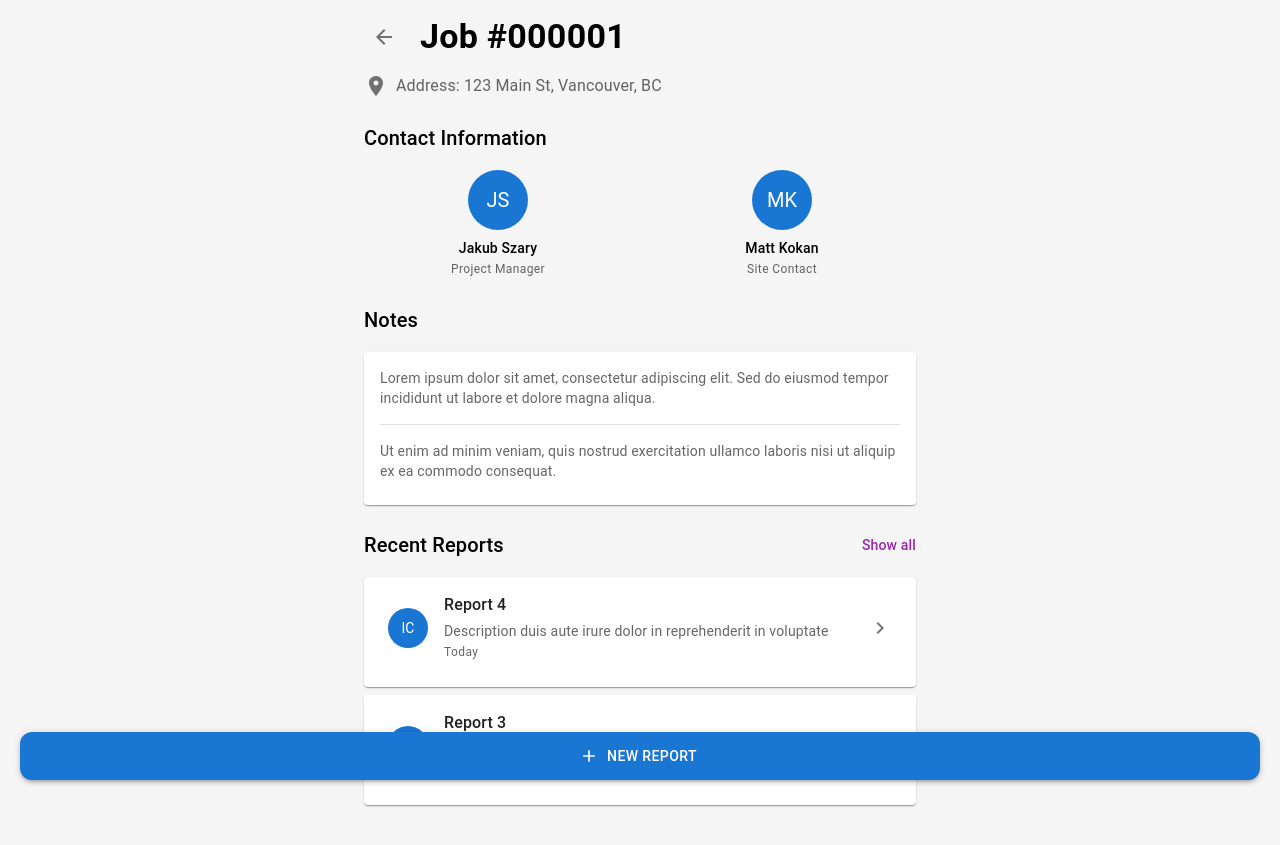
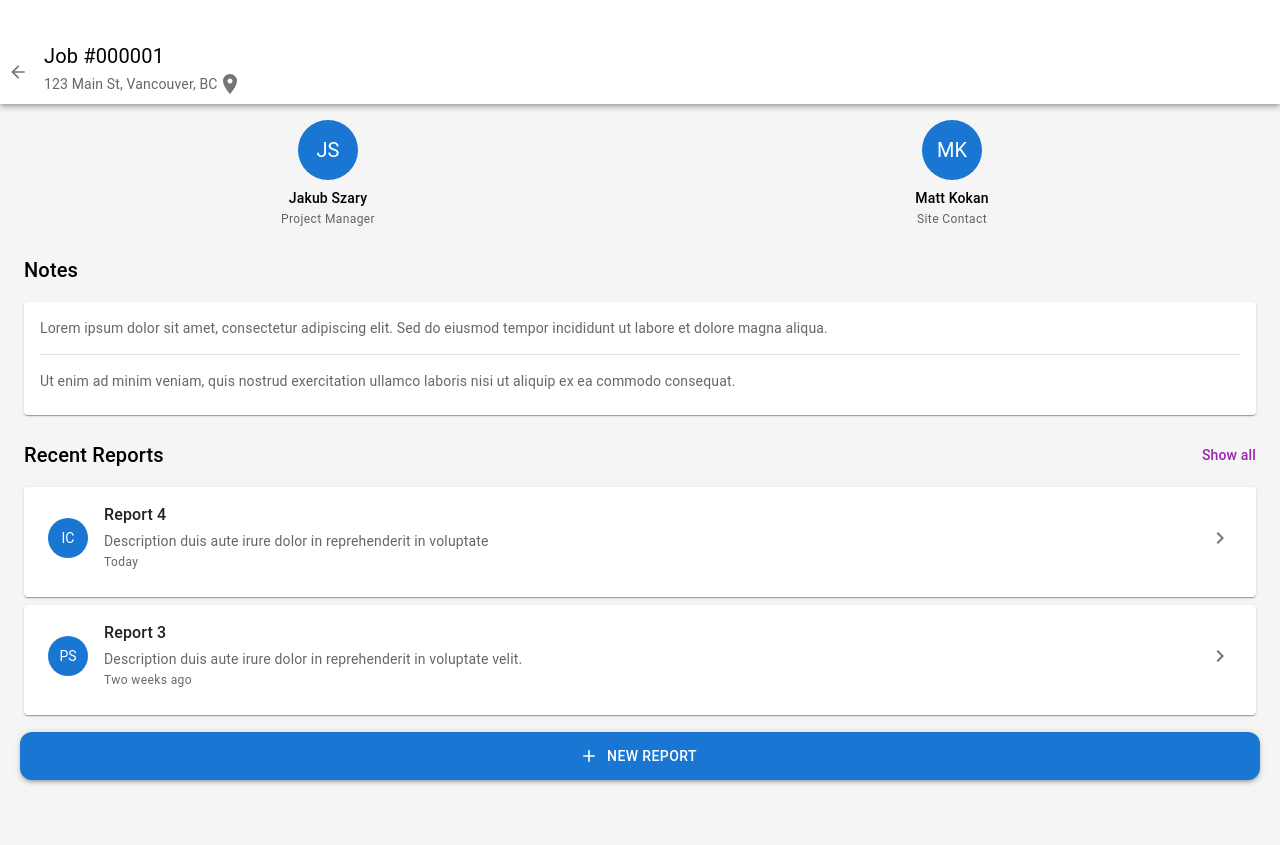
Before and after one commit to Density-Reporting-Tool/DensityReportingToolFrontend, a React (Vite) app: page /job/1 in a window 1280 px wide. After the commit the page ends 800 px from the top, so only its background shows below. Built offline with nearby package versions, Linux system fonts and the light colour scheme.

Commit message:
fix: apply reuseable header

```diff
--- a/src/pages/JobDetails.tsx
+++ b/src/pages/JobDetails.tsx
@@ -1,5 +1,5 @@
-import React from 'react'
-import { useParams, useNavigate } from 'react-router-dom'
+import React from "react";
+import { useParams, useNavigate } from "react-router-dom";
 import {
   Box,
   Container,
@@ -7,112 +7,84 @@ import {
   Card,
   CardContent,
   Avatar,
-  IconButton,
   Button,
   Stack,
   Divider,
-  Chip
-} from '@mui/material'
+} from "@mui/material";
 import {
-  ArrowBack as ArrowBackIcon,
   LocationOn as LocationIcon,
-  Info as InfoIcon,
   Add as AddIcon,
-  ChevronRight as ChevronRightIcon
-} from '@mui/icons-material'
+  ChevronRight as ChevronRightIcon,
+} from "@mui/icons-material";
+import HeaderWithBackButton from "@/components/headers/HeaderWithBackButton";
 
 // Mock data
 const jobData = {
-  jobNumber: '000001',
-  address: '123 Main St, Vancouver, BC',
+  jobNumber: "000001",
+  address: "123 Main St, Vancouver, BC",
   contacts: [
-    { initials: 'JS', name: 'Jakub Szary', role: 'Project Manager' },
-    { initials: 'MK', name: 'Matt Kokan', role: 'Site Contact' }
+    { initials: "JS", name: "Jakub Szary", role: "Project Manager" },
+    { initials: "MK", name: "Matt Kokan", role: "Site Contact" },
   ],
   notes: [
-    'Lorem ipsum dolor sit amet, consectetur adipiscing elit. Sed do eiusmod tempor incididunt ut labore et dolore magna aliqua.',
-    'Ut enim ad minim veniam, quis nostrud exercitation ullamco laboris nisi ut aliquip ex ea commodo consequat.'
+    "Lorem ipsum dolor sit amet, consectetur adipiscing elit. Sed do eiusmod tempor incididunt ut labore et dolore magna aliqua.",
+    "Ut enim ad minim veniam, quis nostrud exercitation ullamco laboris nisi ut aliquip ex ea commodo consequat.",
   ],
   recentReports: [
     {
       id: 4,
-      initials: 'IC',
-      description: 'Description duis aute irure dolor in reprehenderit in voluptate',
-      date: 'Today'
+      initials: "IC",
+      description:
+        "Description duis aute irure dolor in reprehenderit in voluptate",
+      date: "Today",
     },
     {
       id: 3,
-      initials: 'PS',
-      description: 'Description duis aute irure dolor in reprehenderit in voluptate velit.',
-      date: 'Two weeks ago'
-    }
-  ]
-}
+      initials: "PS",
+      description:
+        "Description duis aute irure dolor in reprehenderit in voluptate velit.",
+      date: "Two weeks ago",
+    },
+  ],
+};
 
 const JobDetails: React.FC = () => {
-  const { jobId } = useParams<{ jobId: string }>()
-  const navigate = useNavigate()
-
-  const handleBack = () => {
-    navigate('/')
-  }
+  const { jobId } = useParams<{ jobId: string }>();
 
   const handleNewReport = () => {
     // Handle new report creation
-    console.log('Create new report for job:', jobId)
-  }
+    console.log("Create new report for job:", jobId);
+  };
 
   const handleAddressClick = (address: string) => {
-    const encodedAddress = encodeURIComponent(address)
-    const googleMapsUrl = `https://www.google.com/maps/search/?api=1&query=${encodedAddress}`
-    window.open(googleMapsUrl, '_blank')
-  }
+    const encodedAddress = encodeURIComponent(address);
+    const googleMapsUrl = `https://www.google.com/maps/search/?api=1&query=${encodedAddress}`;
+    window.open(googleMapsUrl, "_blank");
+  };
 
   return (
-    <Container maxWidth="sm" sx={{ py: 2 }}>
+    <>
+      <HeaderWithBackButton
+        title={`Job #${jobData.jobNumber}`}
+        subtitle={`${jobData.address}`}
+        onSubtitleClick={handleAddressClick}
+      />
+      <Container maxWidth="xl" sx={{ py: 2 }}>
         {/* Header */}
-      <Box sx={{ mb: 3 }}>
-        <Box sx={{ display: 'flex', alignItems: 'center', mb: 2 }}>
-          <IconButton onClick={handleBack} sx={{ mr: 2 }}>
-            <ArrowBackIcon />
-          </IconButton>
-          <Typography variant="h4" sx={{ fontWeight: 600 }}>
-            Job #{jobData.jobNumber}
-          </Typography>
-        </Box>
-
-        <Box sx={{ display: 'flex', alignItems: 'center', mb: 3 }}>
-          <LocationIcon color="action" sx={{ mr: 1 }} />
-          <Typography
-            variant="body1"
-            color="text.secondary"
-            sx={{
-              cursor: 'pointer',
-              '&:hover': { textDecoration: 'underline' }
-            }}
-            onClick={() => handleAddressClick(jobData.address)}
-          >
-            Address: {jobData.address}
-          </Typography>
-        </Box>
-      </Box>
 
         {/* Contact Information */}
         <Box sx={{ mb: 3 }}>
-        <Typography variant="h6" sx={{ mb: 2 }}>
-          Contact Information
-        </Typography>
           <Stack direction="row" spacing={2}>
             {jobData.contacts.map((contact, index) => (
-            <Box key={index} sx={{ textAlign: 'center', flex: 1 }}>
+              <Box key={index} sx={{ textAlign: "center", flex: 1 }}>
                 <Avatar
                   sx={{
                     width: 60,
                     height: 60,
-                  bgcolor: 'primary.main',
-                  fontSize: '1.25rem',
-                  mx: 'auto',
-                  mb: 1
+                    bgcolor: "primary.main",
+                    fontSize: "1.25rem",
+                    mx: "auto",
+                    mb: 1,
                   }}
                 >
                   {contact.initials}
@@ -130,20 +102,23 @@ const JobDetails: React.FC = () => {
 
         {/* Notes Section */}
         <Box sx={{ mb: 3 }}>
-        <Box sx={{ position: 'relative', mb: 2 }}>
-          <Typography variant="h6">
-            Notes
-          </Typography>
+          <Box sx={{ position: "relative", mb: 2 }}>
+            <Typography variant="h6">Notes</Typography>
           </Box>
 
           <Card>
             <CardContent>
               {jobData.notes.map((note, index) => (
-              <Box key={index} sx={{ mb: index < jobData.notes.length - 1 ? 2 : 0 }}>
+                <Box
+                  key={index}
+                  sx={{ mb: index < jobData.notes.length - 1 ? 2 : 0 }}
+                >
                   <Typography variant="body2" color="text.secondary">
                     {note}
                   </Typography>
-                {index < jobData.notes.length - 1 && <Divider sx={{ mt: 2 }} />}
+                  {index < jobData.notes.length - 1 && (
+                    <Divider sx={{ mt: 2 }} />
+                  )}
                 </Box>
               ))}
             </CardContent>
@@ -152,23 +127,23 @@ const JobDetails: React.FC = () => {
 
         {/* Recent Reports */}
         <Box sx={{ mb: 3 }}>
-        <Box sx={{
-          display: 'flex',
-          alignItems: 'center',
-          justifyContent: 'space-between',
+          <Box
+            sx={{
+              display: "flex",
+              alignItems: "center",
+              justifyContent: "space-between",
               mb: 2,
-          position: 'relative'
-        }}>
-          <Typography variant="h6">
-            Recent Reports
-          </Typography>
+              position: "relative",
+            }}
+          >
+            <Typography variant="h6">Recent Reports</Typography>
             <Typography
               variant="body2"
               color="secondary.main"
               sx={{
-              cursor: 'pointer',
+                cursor: "pointer",
                 fontWeight: 500,
-              '&:hover': { textDecoration: 'underline' }
+                "&:hover": { textDecoration: "underline" },
               }}
             >
               Show all
@@ -177,17 +152,26 @@ const JobDetails: React.FC = () => {
 
           <Stack spacing={1}>
             {jobData.recentReports.map((report, index) => (
-            <Card key={report.id} sx={{ cursor: 'pointer', '&:hover': { boxShadow: 3 } }}>
+              <Card
+                key={report.id}
+                sx={{ cursor: "pointer", "&:hover": { boxShadow: 3 } }}
+              >
                 <CardContent sx={{ py: 2, px: 3 }}>
-                <Box sx={{ display: 'flex', alignItems: 'center', justifyContent: 'space-between' }}>
-                  <Box sx={{ display: 'flex', alignItems: 'center' }}>
+                  <Box
+                    sx={{
+                      display: "flex",
+                      alignItems: "center",
+                      justifyContent: "space-between",
+                    }}
+                  >
+                    <Box sx={{ display: "flex", alignItems: "center" }}>
                       <Avatar
                         sx={{
                           width: 40,
                           height: 40,
-                        bgcolor: 'primary.main',
-                        fontSize: '0.875rem',
-                        mr: 2
+                          bgcolor: "primary.main",
+                          fontSize: "0.875rem",
+                          mr: 2,
                         }}
                       >
                         {report.initials}
@@ -196,7 +180,11 @@ const JobDetails: React.FC = () => {
                         <Typography variant="body1" sx={{ fontWeight: 500 }}>
                           Report {report.id}
                         </Typography>
-                      <Typography variant="body2" color="text.secondary" sx={{ mt: 0.5 }}>
+                        <Typography
+                          variant="body2"
+                          color="text.secondary"
+                          sx={{ mt: 0.5 }}
+                        >
                           {report.description}
                         </Typography>
                         <Typography variant="caption" color="text.secondary">
@@ -204,7 +192,7 @@ const JobDetails: React.FC = () => {
                         </Typography>
                       </Box>
                     </Box>
-                  <Box sx={{ display: 'flex', alignItems: 'center' }}>
+                    <Box sx={{ display: "flex", alignItems: "center" }}>
                       <ChevronRightIcon color="action" />
                     </Box>
                   </Box>
@@ -215,7 +203,7 @@ const JobDetails: React.FC = () => {
         </Box>
 
         {/* New Report Button */}
-      <Box sx={{ position: 'fixed', bottom: 20, left: 20, right: 20 }}>
+        <Box sx={{ position: "fixed", bottom: 20, left: 20, right: 20 }}>
           <Button
             fullWidth
             variant="contained"
@@ -224,14 +212,15 @@ const JobDetails: React.FC = () => {
             sx={{
               py: 1.5,
               borderRadius: 3,
-            boxShadow: 3
+              boxShadow: 3,
             }}
           >
             New Report
           </Button>
         </Box>
       </Container>
-  )
-}
+    </>
+  );
+};
 
-export default JobDetails
+export default JobDetails;
```
Lines whose indentation alone changed are shown as unchanged.
